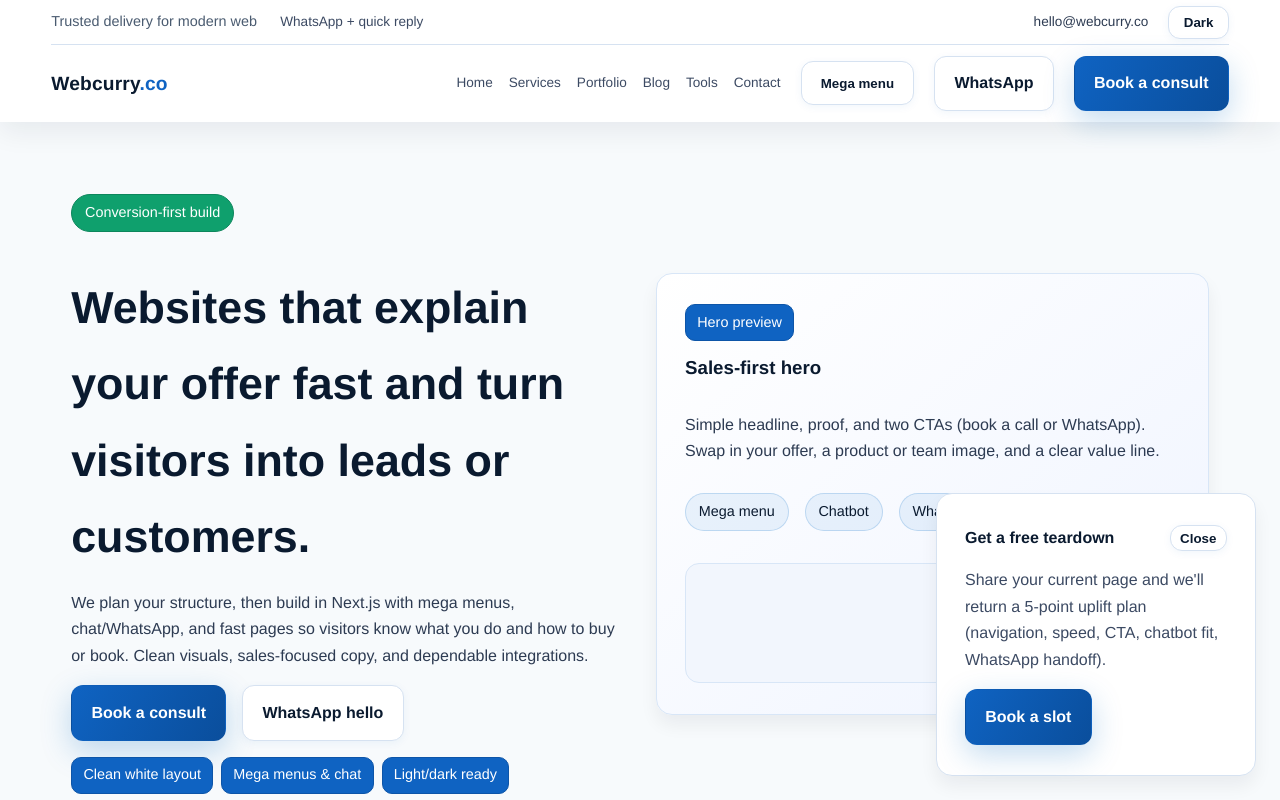
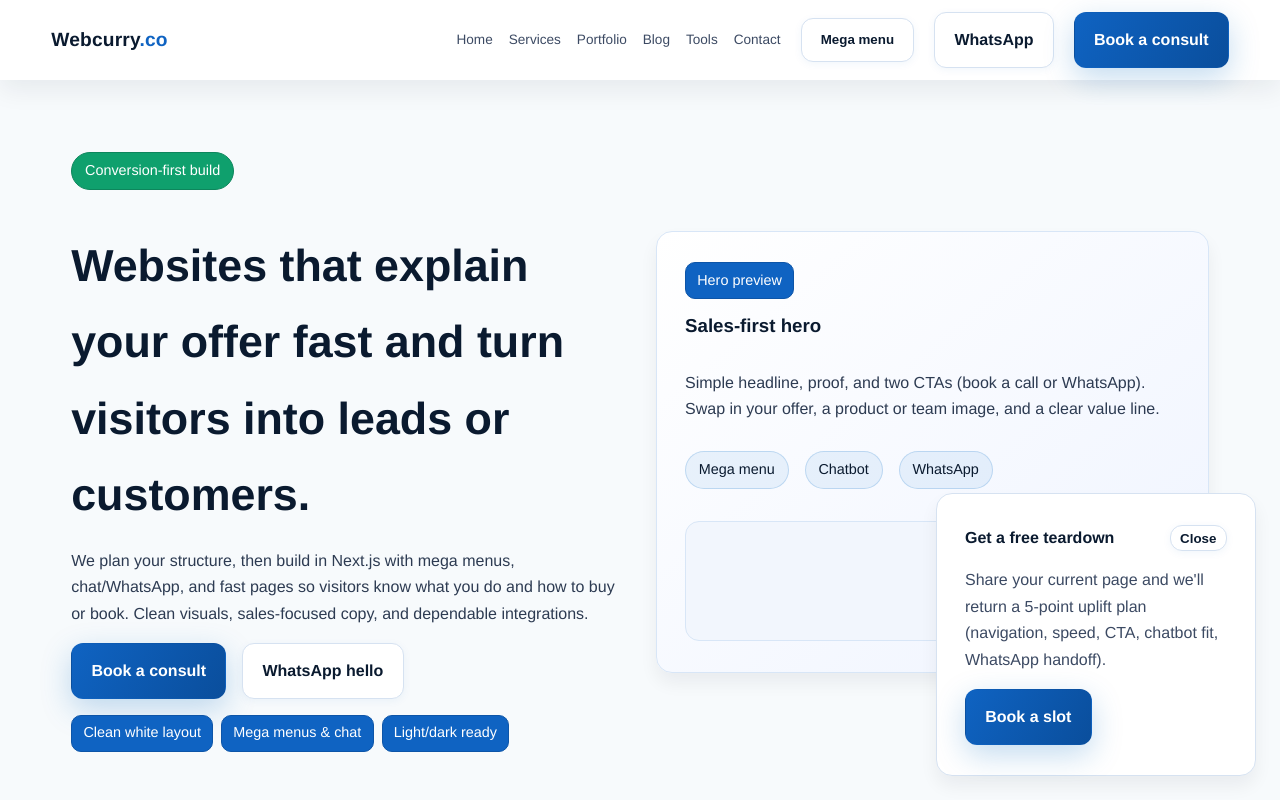
Before and after one commit to websmartshubhamk/webcurry.co, a Next.js app: page / in a window 1280 px wide. Shown: the top 800 px of the page. Built offline with nearby package versions, Linux system fonts and the light colour scheme.

Commit message:
chore: remove top utility strip from header

```diff
--- a/components/Header.tsx
+++ b/components/Header.tsx
@@ -13,32 +13,7 @@ export function Header() {
 
   return (
     <header style={{ position: "sticky", top: 0, zIndex: 50, background: "var(--panel)", boxShadow: "0 10px 26px rgba(15,23,42,0.07)" }}>
-      <div
-        className="container"
-        style={{
-          display: "flex",
-          justifyContent: "space-between",
-          alignItems: "center",
-          padding: "0.35rem 0",
-          fontSize: "0.9rem",
-          color: "#4a5b70",
-          borderBottom: "1px solid var(--border)"
-        }}
-      >
-        <div style={{ display: "flex", gap: "0.85rem", flexWrap: "wrap", alignItems: "center" }}>
-          <span>Trusted delivery for modern web</span>
-          <a href={whatsappLink} className="tag" style={{ padding: "0.3rem 0.6rem" }} target="_blank" rel="noreferrer">
-            WhatsApp + quick reply
-          </a>
-        </div>
-        <div style={{ display: "flex", gap: "0.65rem", alignItems: "center" }}>
-          <a className="tag" style={{ color: "#2d3b52", padding: "0.3rem 0.6rem" }} href="mailto:hello@webcurry.co">
-            hello@webcurry.co
-          </a>
-          <ThemeToggle />
-        </div>
-      </div>
-      <div className="container" style={{ display: "flex", alignItems: "center", justifyContent: "space-between", padding: "0.65rem 0" }}>
+      <div className="container" style={{ display: "flex", alignItems: "center", justifyContent: "space-between", padding: "0.75rem 0" }}>
         <Link href="/" style={{ fontWeight: 700, fontSize: "1.2rem", letterSpacing: "0.01em" }}>
           Webcurry<span style={{ color: "var(--brand)" }}>.co</span>
         </Link>
```
